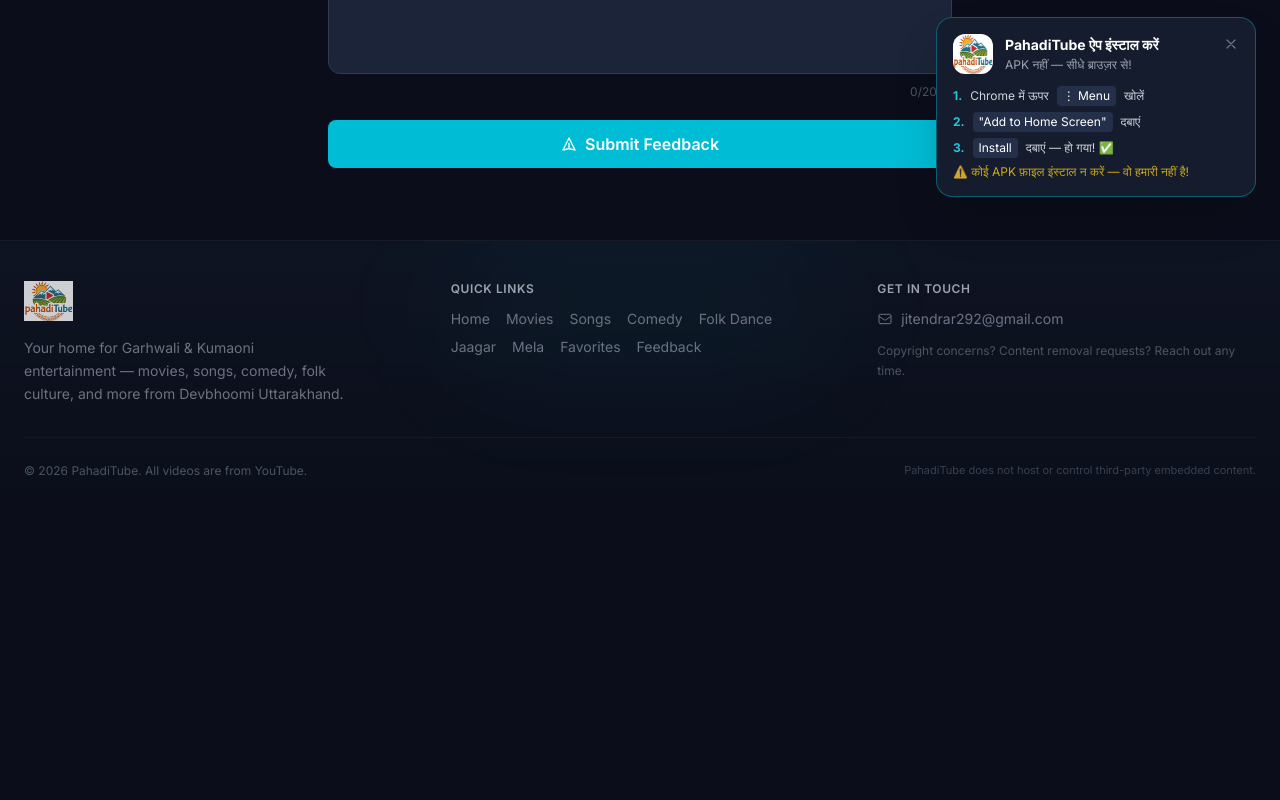
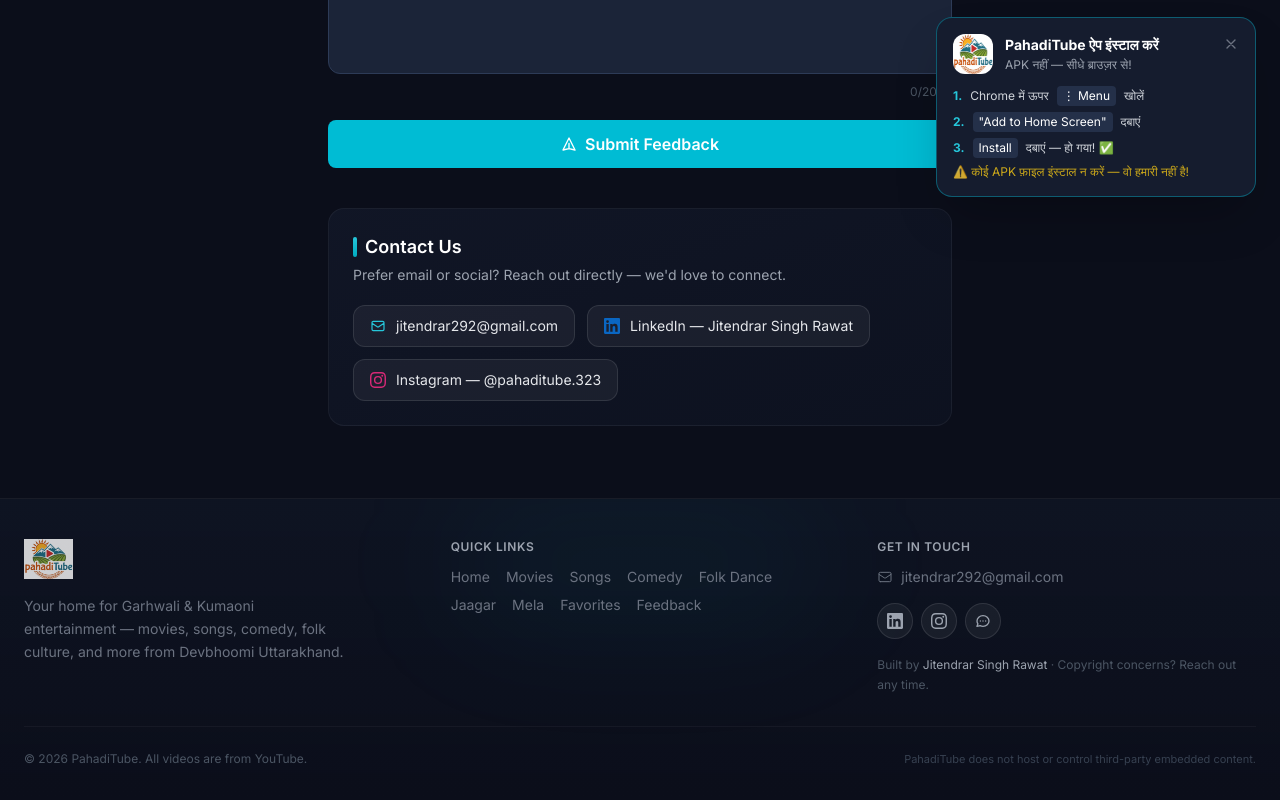
Before and after one commit to jitendrar292/garhwal-ott, a React (Vite) app in the folder client/: page /feedback in a window 1280 px wide. Shown: the part 579-1379 px from the top of the page. Before the commit the page ends 1090 px from the top, so only its background shows below. Built offline with nearby package versions, Linux system fonts and the light colour scheme; no server answers.

Commit message:
feat(contact): add LinkedIn + Instagram social links
- Footer: add LinkedIn, Instagram, and Feedback icon buttons + creator credit
- FeedbackPage: new "Contact Us" card with email, LinkedIn, and Instagram CTAs
- Bump SW cache to v5 for PWA refresh

```diff
--- a/client/public/sw.js
+++ b/client/public/sw.js
@@ -1,4 +1,4 @@
-const CACHE_NAME = 'pahaditube-v4';
+const CACHE_NAME = 'pahaditube-v5';
 const STATIC_ASSETS = [
   '/',
   '/manifest.json',
--- a/client/src/components/Footer.jsx
+++ b/client/src/components/Footer.jsx
@@ -101,8 +101,48 @@ export default function Footer() {
               </svg>
               jitendrar292@gmail.com
             </a>
-            <p className="text-xs text-gray-600 leading-relaxed text-center md:text-left">
-              Copyright concerns? Content removal requests? Reach out any time.
+
+            {/* Social icons */}
+            <div className="flex items-center gap-2 mt-1">
+              <a
+                href="https://www.linkedin.com/in/jitendrar-singh-rawat/"
+                target="_blank"
+                rel="noopener noreferrer"
+                aria-label="LinkedIn — Jitendrar Singh Rawat"
+                title="LinkedIn"
+                className="w-9 h-9 flex items-center justify-center rounded-full bg-white/5 border border-white/10 text-gray-400 hover:text-white hover:bg-[#0A66C2] hover:border-[#0A66C2] transition-all duration-200"
+              >
+                <svg className="w-4 h-4" fill="currentColor" viewBox="0 0 24 24">
+                  <path d="M20.447 20.452h-3.554v-5.569c0-1.328-.027-3.037-1.852-3.037-1.853 0-2.136 1.445-2.136 2.939v5.667H9.351V9h3.414v1.561h.046c.477-.9 1.637-1.85 3.37-1.85 3.601 0 4.267 2.37 4.267 5.455v6.286zM5.337 7.433a2.062 2.062 0 01-2.063-2.065 2.063 2.063 0 112.063 2.065zm1.782 13.019H3.555V9h3.564v11.452zM22.225 0H1.771C.792 0 0 .774 0 1.729v20.542C0 23.227.792 24 1.771 24h20.451C23.2 24 24 23.227 24 22.271V1.729C24 .774 23.2 0 22.222 0h.003z" />
+                </svg>
+              </a>
+              <a
+                href="https://www.instagram.com/pahaditube.323/"
+                target="_blank"
+                rel="noopener noreferrer"
+                aria-label="Instagram — @pahaditube.323"
+                title="Instagram"
+                className="w-9 h-9 flex items-center justify-center rounded-full bg-white/5 border border-white/10 text-gray-400 hover:text-white hover:bg-gradient-to-tr hover:from-[#FEDA75] hover:via-[#FA7E1E] hover:to-[#D62976] hover:border-transparent transition-all duration-200"
+              >
+                <svg className="w-4 h-4" fill="currentColor" viewBox="0 0 24 24">
+                  <path d="M12 2.163c3.204 0 3.584.012 4.85.07 3.252.148 4.771 1.691 4.919 4.919.058 1.265.069 1.645.069 4.849 0 3.205-.012 3.584-.069 4.849-.149 3.225-1.664 4.771-4.919 4.919-1.266.058-1.644.07-4.85.07-3.204 0-3.584-.012-4.849-.07-3.26-.149-4.771-1.699-4.919-4.92-.058-1.265-.07-1.644-.07-4.849 0-3.204.013-3.583.07-4.849.149-3.227 1.664-4.771 4.919-4.919 1.266-.057 1.645-.069 4.849-.069zM12 0C8.741 0 8.333.014 7.053.072 2.695.272.273 2.69.073 7.052.014 8.333 0 8.741 0 12c0 3.259.014 3.668.072 4.948.2 4.358 2.618 6.78 6.98 6.98C8.333 23.986 8.741 24 12 24c3.259 0 3.668-.014 4.948-.072 4.354-.2 6.782-2.618 6.979-6.98.059-1.28.073-1.689.073-4.948 0-3.259-.014-3.667-.072-4.947-.196-4.354-2.617-6.78-6.979-6.98C15.668.014 15.259 0 12 0zm0 5.838a6.162 6.162 0 100 12.324 6.162 6.162 0 000-12.324zM12 16a4 4 0 110-8 4 4 0 010 8zm6.406-11.845a1.44 1.44 0 100 2.881 1.44 1.44 0 000-2.881z" />
+                </svg>
+              </a>
+              <Link
+                to="/feedback"
+                aria-label="Send feedback"
+                title="Feedback"
+                className="w-9 h-9 flex items-center justify-center rounded-full bg-white/5 border border-white/10 text-gray-400 hover:text-primary-300 hover:bg-primary-500/10 hover:border-primary-500/30 transition-all duration-200"
+              >
+                <svg className="w-4 h-4" fill="none" stroke="currentColor" viewBox="0 0 24 24">
+                  <path strokeLinecap="round" strokeLinejoin="round" strokeWidth={2}
+                    d="M8 12h.01M12 12h.01M16 12h.01M21 12c0 4.418-4.03 8-9 8a9.863 9.863 0 01-4.255-.949L3 20l1.395-3.72C3.512 15.042 3 13.574 3 12c0-4.418 4.03-8 9-8s9 3.582 9 8z" />
+                </svg>
+              </Link>
+            </div>
+
+            <p className="text-xs text-gray-600 leading-relaxed text-center md:text-left mt-1">
+              Built by <a href="https://www.linkedin.com/in/jitendrar-singh-rawat/" target="_blank" rel="noopener noreferrer" className="text-gray-400 hover:text-primary-400 transition-colors">Jitendrar Singh Rawat</a> · Copyright concerns? Reach out any time.
             </p>
           </div>
         </div>
--- a/client/src/pages/FeedbackPage.jsx
+++ b/client/src/pages/FeedbackPage.jsx
@@ -161,6 +161,54 @@ export default function FeedbackPage() {
           )}
         </button>
       </form>
+
+      {/* Contact / Connect */}
+      <div className="mt-10 p-6 rounded-2xl bg-gradient-to-br from-dark-800/60 to-dark-900/60 border border-white/5">
+        <h2 className="text-lg font-semibold text-white mb-1 flex items-center gap-2">
+          <span className="w-1 h-5 bg-gradient-to-b from-primary-400 to-primary-600 rounded-full" />
+          Contact Us
+        </h2>
+        <p className="text-sm text-gray-400 mb-5">
+          Prefer email or social? Reach out directly — we'd love to connect.
+        </p>
+
+        <div className="flex flex-col sm:flex-row sm:flex-wrap gap-3">
+          <a
+            href="mailto:jitendrar292@gmail.com"
+            className="inline-flex items-center gap-2.5 px-4 py-2.5 rounded-xl bg-white/5 border border-white/10 text-sm text-gray-200 hover:bg-white/10 hover:border-white/20 transition-all"
+          >
+            <svg className="w-4 h-4 text-primary-400" fill="none" stroke="currentColor" viewBox="0 0 24 24">
+              <path strokeLinecap="round" strokeLinejoin="round" strokeWidth={1.8}
+                d="M3 8l7.89 5.26a2 2 0 002.22 0L21 8M5 19h14a2 2 0 002-2V7a2 2 0 00-2-2H5a2 2 0 00-2 2v10a2 2 0 002 2z" />
+            </svg>
+            <span>jitendrar292@gmail.com</span>
+          </a>
+
+          <a
+            href="https://www.linkedin.com/in/jitendrar-singh-rawat/"
+            target="_blank"
+            rel="noopener noreferrer"
+            className="inline-flex items-center gap-2.5 px-4 py-2.5 rounded-xl bg-white/5 border border-white/10 text-sm text-gray-200 hover:bg-[#0A66C2]/15 hover:border-[#0A66C2]/40 hover:text-white transition-all"
+          >
+            <svg className="w-4 h-4 text-[#0A66C2]" fill="currentColor" viewBox="0 0 24 24">
+              <path d="M20.447 20.452h-3.554v-5.569c0-1.328-.027-3.037-1.852-3.037-1.853 0-2.136 1.445-2.136 2.939v5.667H9.351V9h3.414v1.561h.046c.477-.9 1.637-1.85 3.37-1.85 3.601 0 4.267 2.37 4.267 5.455v6.286zM5.337 7.433a2.062 2.062 0 01-2.063-2.065 2.063 2.063 0 112.063 2.065zm1.782 13.019H3.555V9h3.564v11.452zM22.225 0H1.771C.792 0 0 .774 0 1.729v20.542C0 23.227.792 24 1.771 24h20.451C23.2 24 24 23.227 24 22.271V1.729C24 .774 23.2 0 22.222 0h.003z" />
+            </svg>
+            <span>LinkedIn — Jitendrar Singh Rawat</span>
+          </a>
+
+          <a
+            href="https://www.instagram.com/pahaditube.323/"
+            target="_blank"
+            rel="noopener noreferrer"
+            className="inline-flex items-center gap-2.5 px-4 py-2.5 rounded-xl bg-white/5 border border-white/10 text-sm text-gray-200 hover:bg-gradient-to-r hover:from-[#FA7E1E]/15 hover:to-[#D62976]/15 hover:border-[#D62976]/40 hover:text-white transition-all"
+          >
+            <svg className="w-4 h-4 text-[#D62976]" fill="currentColor" viewBox="0 0 24 24">
+              <path d="M12 2.163c3.204 0 3.584.012 4.85.07 3.252.148 4.771 1.691 4.919 4.919.058 1.265.069 1.645.069 4.849 0 3.205-.012 3.584-.069 4.849-.149 3.225-1.664 4.771-4.919 4.919-1.266.058-1.644.07-4.85.07-3.204 0-3.584-.012-4.849-.07-3.26-.149-4.771-1.699-4.919-4.92-.058-1.265-.07-1.644-.07-4.849 0-3.204.013-3.583.07-4.849.149-3.227 1.664-4.771 4.919-4.919 1.266-.057 1.645-.069 4.849-.069zM12 0C8.741 0 8.333.014 7.053.072 2.695.272.273 2.69.073 7.052.014 8.333 0 8.741 0 12c0 3.259.014 3.668.072 4.948.2 4.358 2.618 6.78 6.98 6.98C8.333 23.986 8.741 24 12 24c3.259 0 3.668-.014 4.948-.072 4.354-.2 6.782-2.618 6.979-6.98.059-1.28.073-1.689.073-4.948 0-3.259-.014-3.667-.072-4.947-.196-4.354-2.617-6.78-6.979-6.98C15.668.014 15.259 0 12 0zm0 5.838a6.162 6.162 0 100 12.324 6.162 6.162 0 000-12.324zM12 16a4 4 0 110-8 4 4 0 010 8zm6.406-11.845a1.44 1.44 0 100 2.881 1.44 1.44 0 000-2.881z" />
+            </svg>
+            <span>Instagram — @pahaditube.323</span>
+          </a>
+        </div>
+      </div>
     </div>
   );
 }
```
